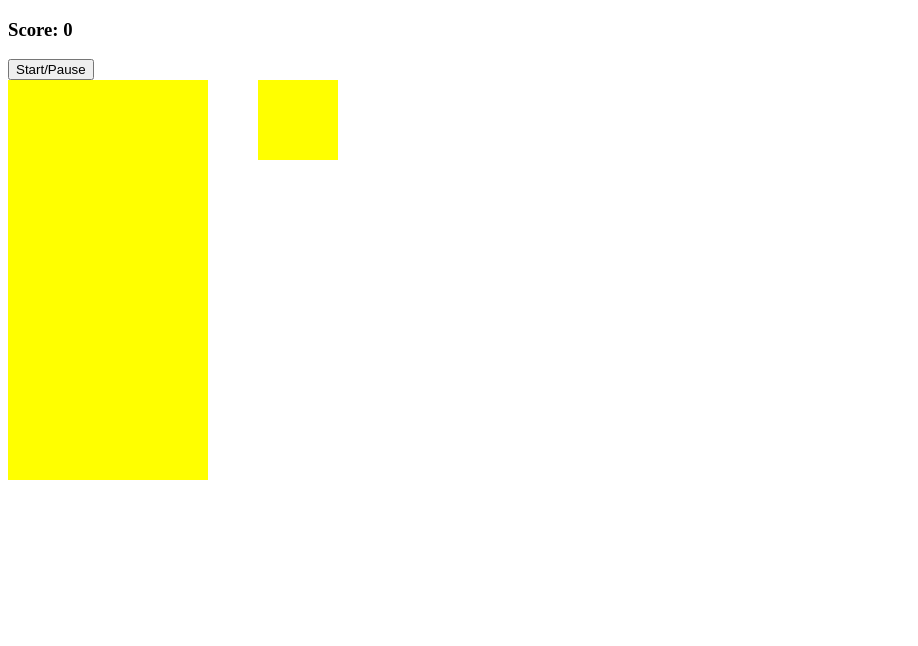
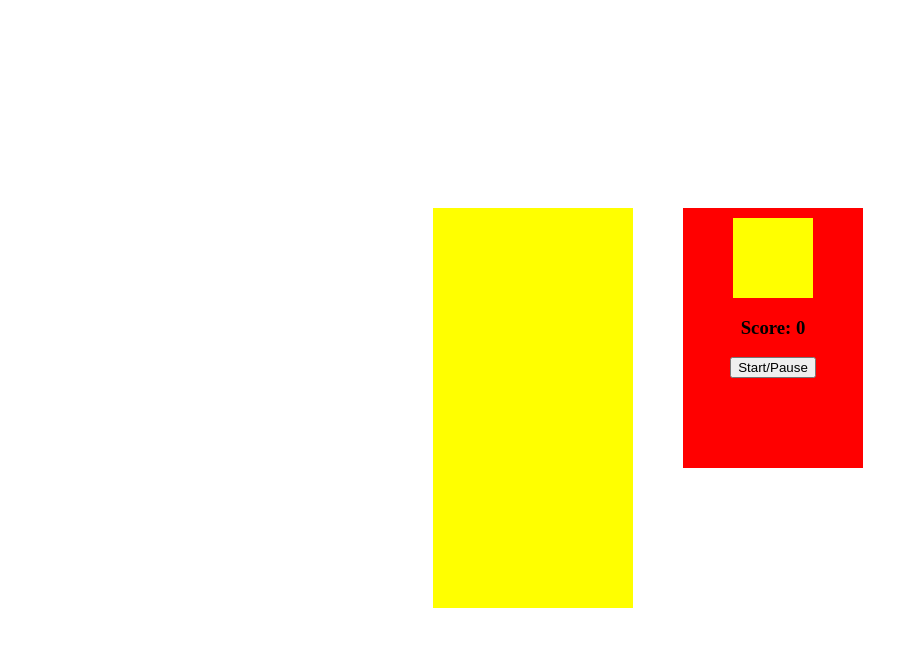
Before and after one commit to isselin28/basic-tetris, a website: page index.html in a window 1280 px wide. Shown: the whole page, without its empty margins (0-918 px from the left). Drawn offline with Linux system fonts and the light colour scheme.

Commit message:
align items

```diff
--- a/index.html
+++ b/index.html
@@ -7,10 +7,7 @@
     <link rel="stylesheet" href="style.css"></link>
     <title>Basic Tetris</title>
   </head>
-  <body>
-    <h3>Score: <span id="score">0</span></h3>
-    <button id="start-button">Start/Pause</button>
-
+  <body class="body">
     <div class="container">
       <div class="grid">
         <div></div>
@@ -225,6 +222,7 @@
         <div class="taken"></div>
       </div>
 
+      <div class="display-box">
         <div class="mini-grid">
           <div></div>
           <div></div>
@@ -243,6 +241,10 @@
           <div></div>
           <div></div>
         </div>
+
+        <h3>Score: <span id="score">0</span></h3>
+        <button id="start-button">Start/Pause</button>
+      </div>
     </div>
   </body>
 </html>
--- a/style.css
+++ b/style.css
@@ -20,7 +20,6 @@
 }
 
 .mini-grid {
-  margin-left: 50px;
   width: 80px;
   height: 80px;
   display: flex;
@@ -32,3 +31,22 @@
   height: 20px;
   width: 20px;
 }
+
+.body {
+  width: 100%;
+  height: 100vh;
+  display: flex;
+  justify-content: center;
+  align-items: center;
+}
+
+.display-box {
+  display: flex;
+  align-items: center;
+  flex-direction: column;
+  margin-left: 50px;
+  width: 160px;
+  height: 240px;
+  background-color: red;
+  padding: 10px;
+}
```
Lines whose indentation alone changed are shown as unchanged.
